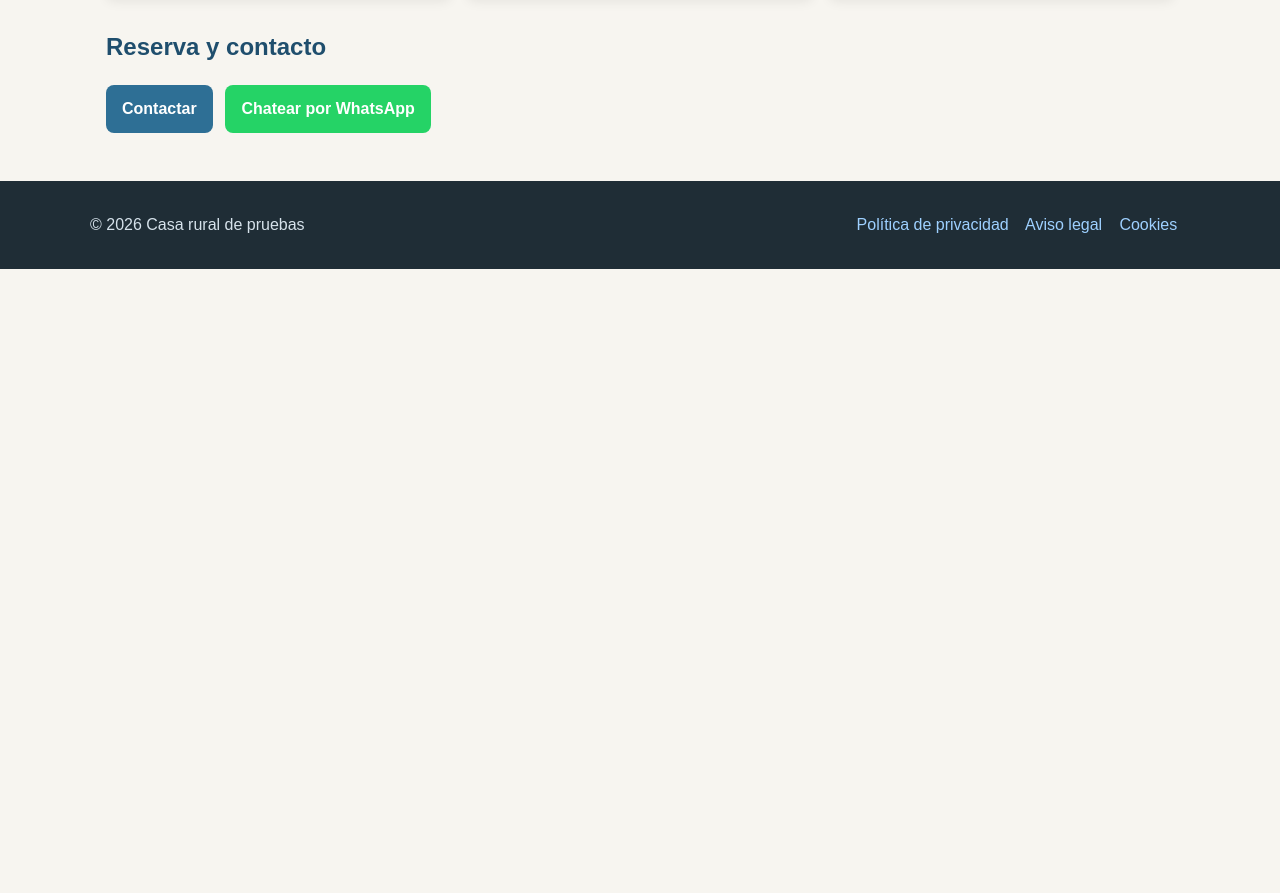
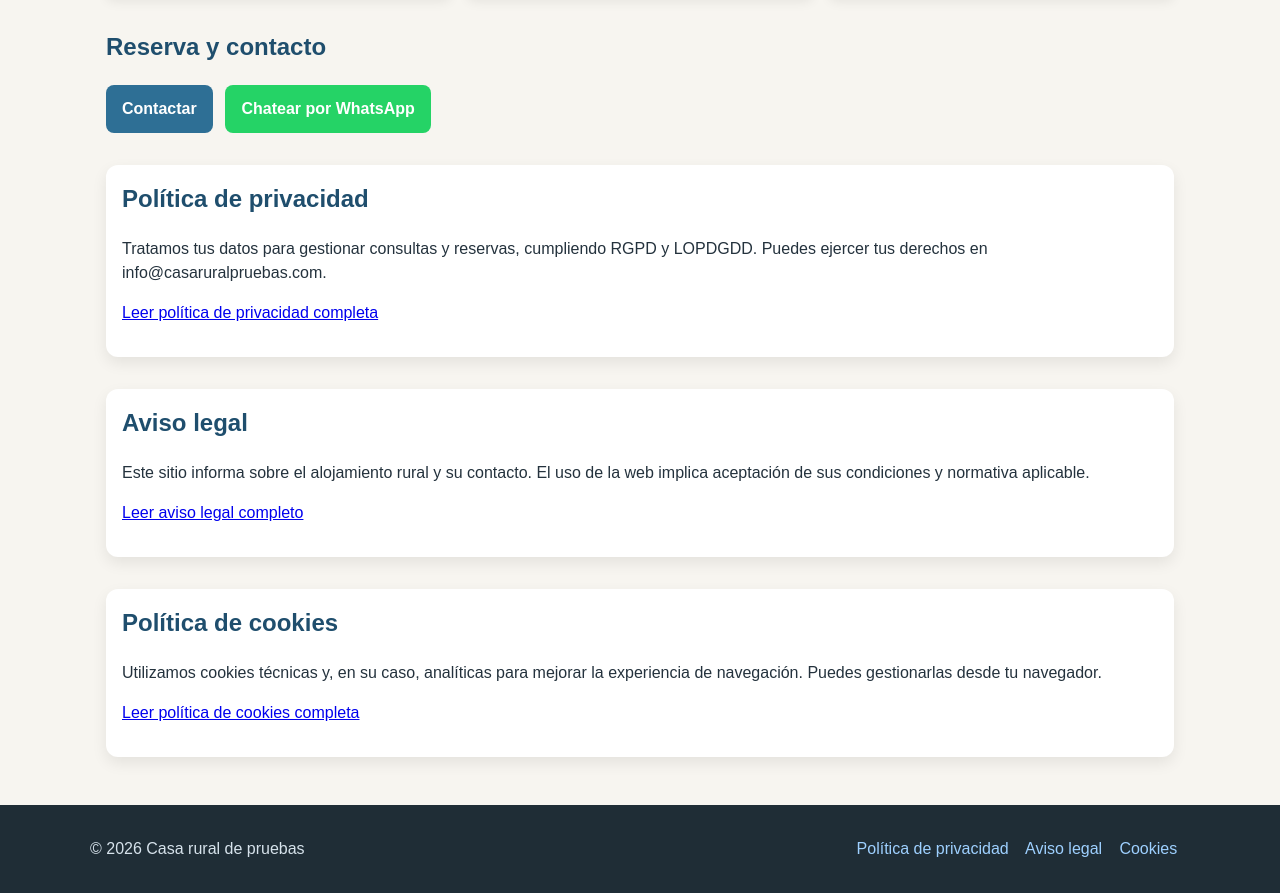
Before and after one commit to alexromerooo100/casarural, a plain HTML site: page index.html in a window 1280 px wide. Shown: the part 1757-2650 px from the top of the page. Before the commit the page ends 2026 px from the top, so only its background shows below. Drawn offline with Linux system fonts and the light colour scheme.

Commit message:
Añade contenido legal y secciones visibles de privacidad, aviso y cookies

```diff
--- a/index.html
+++ b/index.html
@@ -255,15 +255,33 @@
         <a class="btn btn-whatsapp" href="https://wa.me/34600000000" target="_blank" rel="noopener noreferrer">Chatear por WhatsApp</a>
       </div>
     </section>
+
+    <section id="politica-privacidad" class="features">
+      <h2>Política de privacidad</h2>
+      <p>Tratamos tus datos para gestionar consultas y reservas, cumpliendo RGPD y LOPDGDD. Puedes ejercer tus derechos en info@casaruralpruebas.com.</p>
+      <p><a href="politica-privacidad.md">Leer política de privacidad completa</a></p>
+    </section>
+
+    <section id="aviso-legal" class="features">
+      <h2>Aviso legal</h2>
+      <p>Este sitio informa sobre el alojamiento rural y su contacto. El uso de la web implica aceptación de sus condiciones y normativa aplicable.</p>
+      <p><a href="aviso-legal.md">Leer aviso legal completo</a></p>
+    </section>
+
+    <section id="cookies" class="features">
+      <h2>Política de cookies</h2>
+      <p>Utilizamos cookies técnicas y, en su caso, analíticas para mejorar la experiencia de navegación. Puedes gestionarlas desde tu navegador.</p>
+      <p><a href="cookies.md">Leer política de cookies completa</a></p>
+    </section>
   </main>
 
   <footer>
     <div class="footer-wrap">
       <p>&copy; 2026 Casa rural de pruebas</p>
       <div>
-        <a href="politica-privacidad.md">Política de privacidad</a>
-        <a href="aviso-legal.md">Aviso legal</a>
-        <a href="cookies.md">Cookies</a>
+        <a href="#politica-privacidad">Política de privacidad</a>
+        <a href="#aviso-legal">Aviso legal</a>
+        <a href="#cookies">Cookies</a>
       </div>
     </div>
   </footer>
```
Also changed, not shown: 3 other files.
